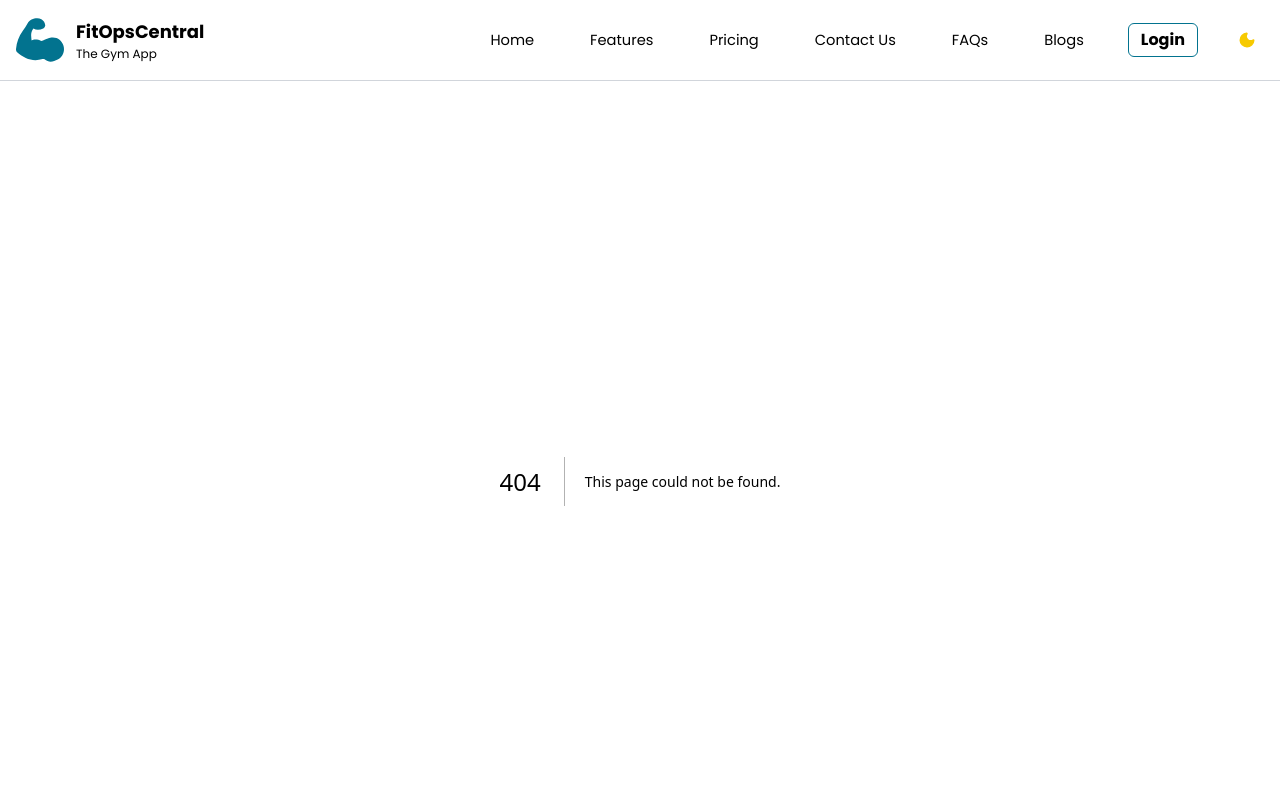
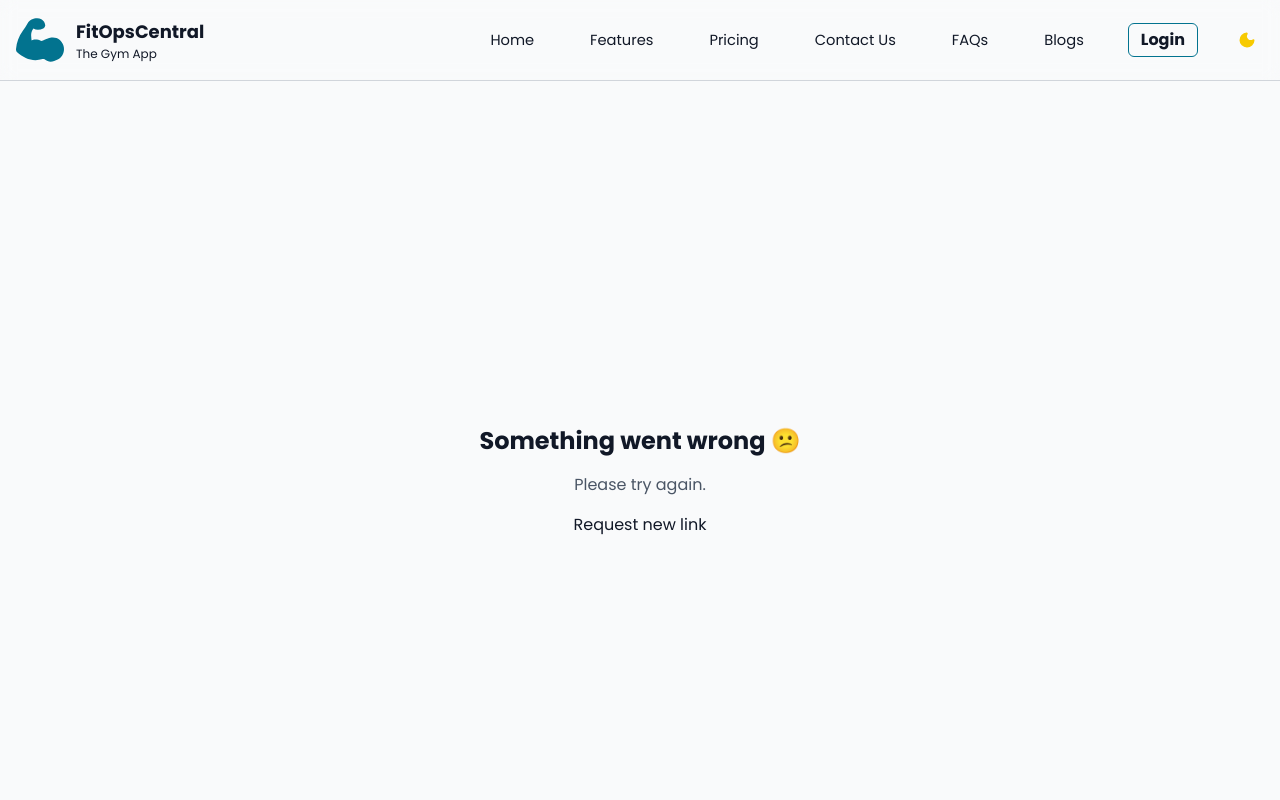
Before and after one commit to AhmedFawad1/fitopscentral, a Next.js app: page /auth-error in a window 1280 px wide. Before the commit this address had no page. Shown: the top 800 px of the page. Built offline with nearby package versions, Linux system fonts and the light colour scheme.

Commit message:
correcting forgot password link

```diff
--- /dev/null
+++ b/src/app/auth-error/page.jsx
@@ -0,0 +1,43 @@
+'use client';
+
+import { useSearchParams, useRouter } from 'next/navigation';
+
+export default function AuthErrorPage() {
+  const params = useSearchParams();
+  const router = useRouter();
+  const code = params.get('code');
+
+  const messages = {
+    otp_expired: {
+      title: "Link expired 🕰️",
+      message: "That reset link has expired. Please request a new one."
+    },
+    access_denied: {
+      title: "Access denied 🚫",
+      message: "You don’t have permission to use this link."
+    },
+    unknown: {
+      title: "Something went wrong 😕",
+      message: "Please try again."
+    }
+  };
+
+  const { title, message } =
+    messages[code] || messages.unknown;
+
+  return (
+    <div className="min-h-screen flex items-center justify-center px-4">
+      <div className="max-w-md text-center space-y-4">
+        <h1 className="text-2xl font-semibold">{title}</h1>
+        <p className="text-gray-600">{message}</p>
+
+        <button
+          onClick={() => router.push('/forgot-password')}
+          className="btn-primary"
+        >
+          Request new link
+        </button>
+      </div>
+    </div>
+  );
+}
--- a/src/app/page.js
+++ b/src/app/page.js
@@ -10,6 +10,8 @@ import TrustBuilder from './site-components/TrustBuilder'
 import VideoDemoModal from './site-components/VideoDemoModal'
 import { useRuntime } from '../hooks/useRuntime'
 import HashScrollFix from './site-components/HashScrollFix'
+import { useEffect } from 'react'
+import { useRouter } from 'next/router'
 const features = [
   { title: 'Member Management', desc: 'Admissions, renewals & attendance tracking.' },
   { title: 'Payments & Packages', desc: 'Flexible plans, receipts & balances.' },
@@ -20,11 +22,27 @@ const features = [
 ]
 export default function HomePage() {
   const { isTauri, isWeb, isReady } = useRuntime();
+   const router = useRouter();
   if (!isReady) return null;
   else if (isTauri) {
     window.location.href = "/app";
     return null;
   }
+  useEffect(() => {
+    const hash = window.location.hash;
+
+    if (!hash) return;
+
+    const params = new URLSearchParams(hash.substring(1));
+    const error = params.get('error');
+    const errorCode = params.get('error_code');
+
+    if (error === 'access_denied') {
+      router.replace(
+        `/auth-error?code=${errorCode || 'unknown'}`
+      );
+    }
+  }, [router])
   return (
     <main className="bg-[var(--background)]">
       {/* HERO */}
```
